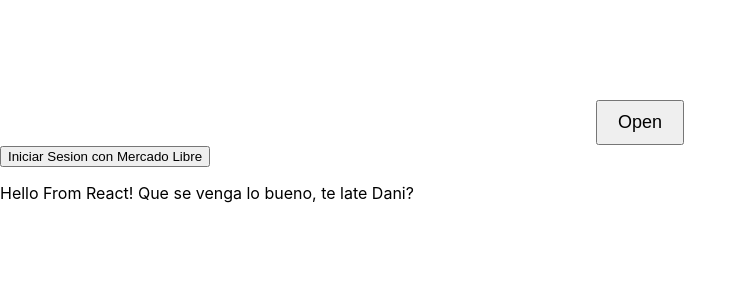
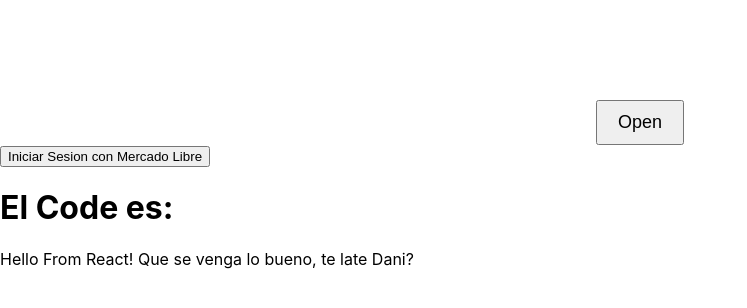
Before and after one commit to GabrielEdid/test_web, a React (Create React App) app: page / in a window 1280 px wide. Shown: the top 308 px of the page, without its empty margins (0-747 px from the left). Built offline with nearby package versions, Linux system fonts and the light colour scheme.

Commit message:
Se añade mensaje de Code

```diff
--- a/src/Components/PopUp/PopUp.js
+++ b/src/Components/PopUp/PopUp.js
@@ -1,6 +1,10 @@
-import React, { useEffect } from 'react';
+import React from 'react';
 
 class PopUp extends React.Component {
+    state = {
+        code: null
+    };
+
     openWindow = () => {
         const url = 'https://auth.mercadolibre.com.mx/authorization?response_type=code&client_id=3516733548819218&redirect_uri=https://test-web-gabriel-95557e5aa8fc.herokuapp.com/';
         window.open(url, '_self', 'noopener,noreferrer');
@@ -12,15 +16,28 @@
         if (code) {
             console.log("User has returned with code:", code);
             console.log("Full redirected URL:", window.location.href);
-            // You can handle the code here, e.g., send it to your server for further processing
+
+            // Now, send this code to the function in fetchToken file
+            this.props.sendCodeToFetchToken(code);
+
+            // Update the state with the code
+            this.setState({ code });
+        }
+        else {
+            console.log("Oops! Something Happened!")
         }
     }
 
     render() {
         return (
-            <button onClick={this.openWindow}>
-                Iniciar Sesion con Mercado Libre
-            </button>
+            <>
+                <button onClick={this.openWindow}>
+                    Iniciar Sesion con Mercado Libre
+                </button>
+                <h1>
+                    El Code es: {this.state.code}
+                </h1>
+            </>
         );
     }
 }
```
Also changed, not shown: src/APIs/APIMeLi.js (+34 -7 lines).
